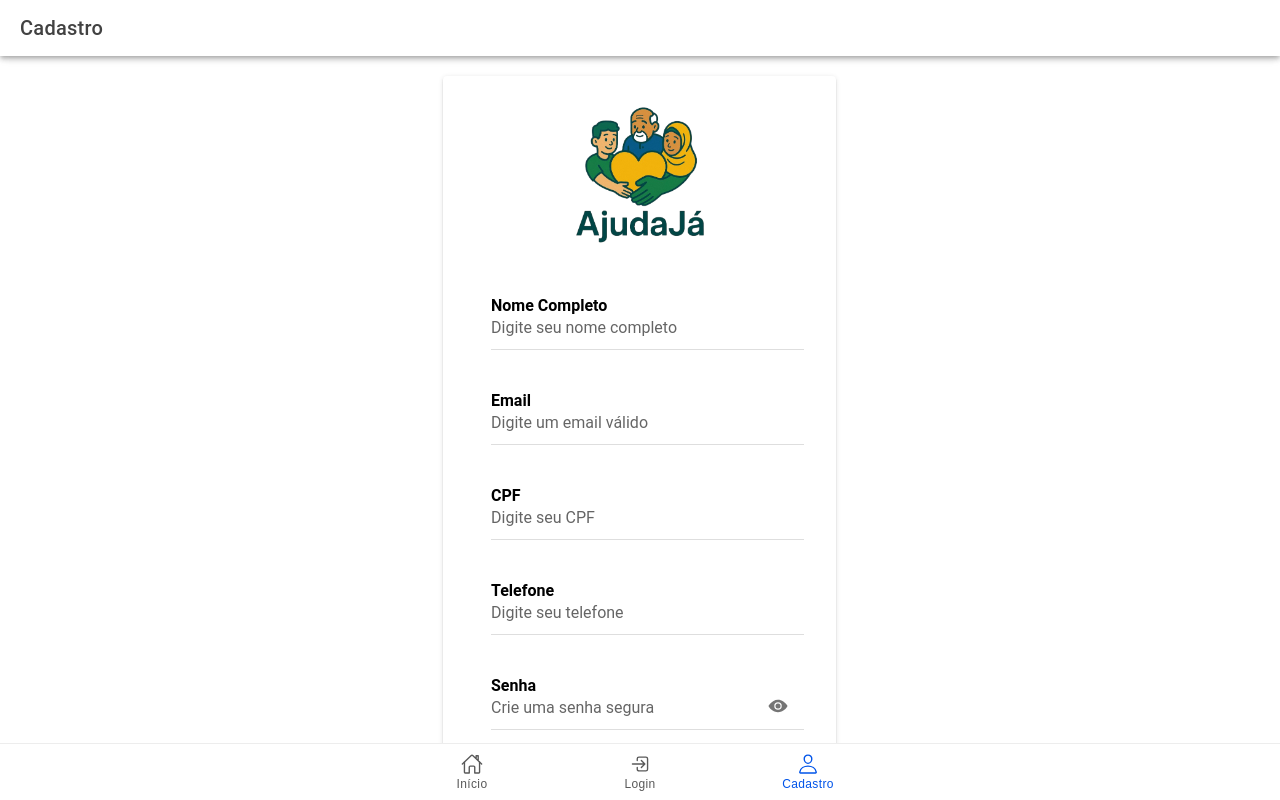
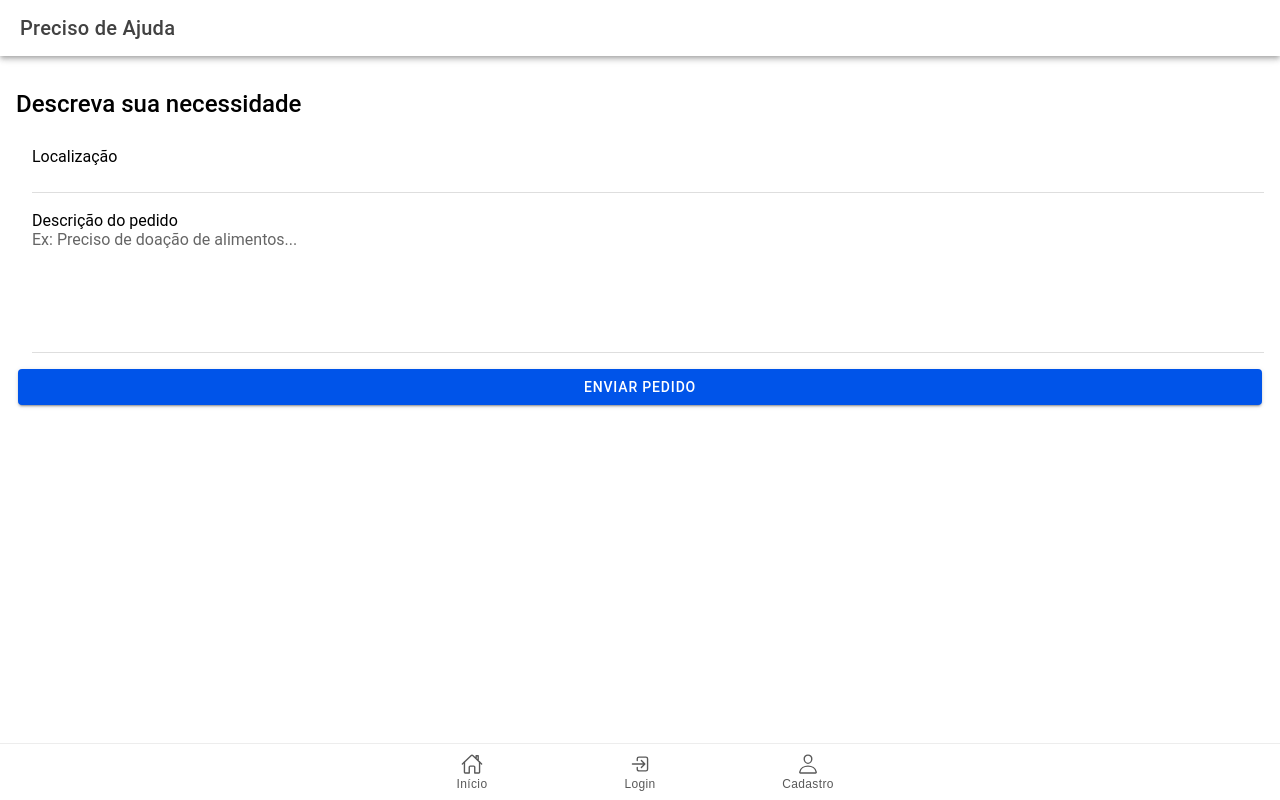
Before and after one commit to Elionay00/helpnow-solidarity-app-project, a React (Vite) app: page /preciso-de-ajuda in a window 1280 px wide. Before the commit this address led to /register. Built offline with nearby package versions, Linux system fonts and the light colour scheme.

Commit message:
Adiciona redirecionamento para as telas 'Quero Ajudar' e 'Preciso de ajuda'

```diff
--- a/src/App.tsx
+++ b/src/App.tsx
@@ -39,6 +39,11 @@ import './theme/variables.css';
 //inport para o mapa
 import Feed from './pages/Feed';
 
+import PrecisoDeAjuda from './pages/PrecisoDeAjuda';
+
+import QueroAjudar from './pages/QueroAjudar';
+
+
 
 // Configura o Ionic React
 setupIonicReact();
@@ -66,6 +71,11 @@ const App: React.FC = () => (
           <Route exact path="/home" component={Home} />
            {/*Feed do mapa */}
           <Route path="/feed" component={Feed} exact />
+
+          <Route exact path="/preciso-de-ajuda" component={PrecisoDeAjuda} />
+          <Route path="/quero-ajudar" component={QueroAjudar} exact />
+
+
 
 
           {/* Redirecionamento padrão: se ninguém acessar uma rota específica, vá para /register */}
--- a/src/pages/Home.tsx
+++ b/src/pages/Home.tsx
@@ -13,7 +13,7 @@ import { useHistory } from 'react-router-dom';
 import { Swiper, SwiperSlide } from 'swiper/react';
 import SwiperCore, { Autoplay, Pagination } from 'swiper';
 
-// Ativa os módulos
+// Ativa os módulos do Swiper
 SwiperCore.use([Autoplay, Pagination]);
 
 // CSS do Swiper
@@ -23,12 +23,24 @@ import 'swiper/css/pagination';
 const Home: React.FC = () => {
   const history = useHistory();
 
+  // Redireciona para a tela de login
   const goToLogin = () => {
     history.push('/login');
   };
 
+  // Redireciona para a tela de cadastro
   const goToCadastro = () => {
     history.push('/cadastro');
+  };
+
+  // Redireciona para a área "Preciso de ajuda"
+  const goToPrecisoDeAjuda = () => {
+    history.push('/preciso-de-ajuda');
+  };
+
+  // ✅ NOVO: Redireciona para a área "Quero Ajudar"
+  const goToQueroAjudar = () => {
+    history.push('/quero-ajudar');
   };
 
   return (
@@ -41,20 +53,21 @@ const Home: React.FC = () => {
 
       <IonContent fullscreen className="ion-padding ion-text-center" style={{ paddingBottom: '40px', fontFamily: 'Poppins, sans-serif' }}>
 
-        {/* Logo opcional */}
+        {/* Logo do aplicativo */}
         <img
           src="/assets/logo-ajuda-ja.png"
           alt="Ajuda Já"
           style={{ width: '120px', margin: '20px auto' }}
         />
 
-        {/* Swiper Carrossel com estilo aprimorado */}
+        {/* Swiper carrossel com slides informativos */}
         <Swiper
           autoplay={{ delay: 2500 }}
           pagination={{ clickable: true }}
           loop={true}
           style={{ height: '240px', marginBottom: '30px' }}
         >
+          {/* Slide 1 - Boas-vindas */}
           <SwiperSlide
             onClick={goToLogin}
             style={{
@@ -69,14 +82,15 @@ const Home: React.FC = () => {
               borderRadius: '12px',
             }}
           >
-            <IonText className="fade-in">
-              <h2 className="title-slide">🙌 Bem-vindo ao Ajuda Já!</h2>
-              <p className="text-slide">Conectamos você com quem pode ajudar, rápido e fácil.</p>
+            <IonText>
+              <h2>🙌 Bem-vindo ao Ajuda Já!</h2>
+              <p>Conectamos você com quem pode ajudar, rápido e fácil.</p>
             </IonText>
           </SwiperSlide>
 
+          {/* Slide 2 - Preciso de ajuda */}
           <SwiperSlide
-            onClick={goToLogin}
+            onClick={goToPrecisoDeAjuda}
             style={{
               cursor: 'pointer',
               background: 'linear-gradient(135deg, #f093fb 0%, #f5576c 100%)',
@@ -89,14 +103,15 @@ const Home: React.FC = () => {
               borderRadius: '12px',
             }}
           >
-            <IonText className="fade-in">
-              <h2 className="title-slide">🚨 Precisa de ajuda?</h2>
-              <p className="text-slide">Peça agora e receba suporte imediato da comunidade.</p>
+            <IonText>
+              <h2>🚨 Precisa de ajuda?</h2>
+              <p>Peça agora e receba suporte imediato da comunidade.</p>
             </IonText>
           </SwiperSlide>
 
+          {/* ✅ Slide 3 - Quero ajudar (agora redireciona para /quero-ajudar) */}
           <SwiperSlide
-            onClick={goToCadastro}
+            onClick={goToQueroAjudar}
             style={{
               cursor: 'pointer',
               background: 'linear-gradient(135deg, #43e97b 0%, #38f9d7 100%)',
@@ -109,24 +124,27 @@ const Home: React.FC = () => {
               borderRadius: '12px',
             }}
           >
-            <IonText className="fade-in">
-              <h2 className="title-slide">💖 Quer ajudar?</h2>
-              <p className="text-slide">Faça a diferença na vida de alguém próximo de você.</p>
+            <IonText>
+              <h2>💖 Quer ajudar?</h2>
+              <p>Faça a diferença na vida de alguém próximo de você.</p>
             </IonText>
           </SwiperSlide>
         </Swiper>
 
-        {/* Botões de ação sem ícones */}
-        <IonButton expand="block" color="primary" onClick={goToLogin}>
+        {/* BOTÕES DE AÇÃO */}
+
+        <IonButton expand="block" color="primary" onClick={goToPrecisoDeAjuda}>
           Preciso de ajuda
         </IonButton>
 
-        <IonButton expand="block" color="success" onClick={goToCadastro} style={{ marginTop: 12 }}>
+        {/* ✅ Botão agora chama goToQueroAjudar */}
+        <IonButton expand="block" color="success" onClick={goToQueroAjudar} style={{ marginTop: 12 }}>
           Quero ajudar
         </IonButton>
+
         <IonButton expand="block" color="tertiary" routerLink="/feed" style={{ marginTop: 12 }}>
-  Ver pedidos
-</IonButton>
+          Ver pedidos
+        </IonButton>
 
       </IonContent>
     </IonPage>
--- /dev/null
+++ b/src/pages/PrecisoDeAjuda.tsx
@@ -0,0 +1,82 @@
+// src/pages/PrecisoDeAjuda.tsx
+
+import {
+  IonPage,
+  IonHeader,
+  IonToolbar,
+  IonTitle,
+  IonContent,
+  IonText,
+  IonButton,
+  IonTextarea,
+  IonInput,
+  IonItem,
+  IonLabel,
+  IonToast,
+  useIonToast
+} from '@ionic/react';
+import { useState } from 'react';
+
+const PrecisoDeAjuda: React.FC = () => {
+  const [descricao, setDescricao] = useState('');
+  const [localizacao, setLocalizacao] = useState('');
+  const [present] = useIonToast();
+
+  const handleEnviarPedido = () => {
+    if (!descricao || !localizacao) {
+      present({
+        message: 'Preencha todos os campos!',
+        duration: 2000,
+        color: 'danger'
+      });
+      return;
+    }
+
+    // Aqui você pode salvar no Firebase Firestore ou outro backend
+    present({
+      message: 'Pedido enviado com sucesso!',
+      duration: 2000,
+      color: 'success'
+    });
+
+    // Limpa os campos
+    setDescricao('');
+    setLocalizacao('');
+  };
+
+  return (
+    <IonPage>
+      <IonHeader>
+        <IonToolbar>
+          <IonTitle>Preciso de Ajuda</IonTitle>
+        </IonToolbar>
+      </IonHeader>
+      <IonContent className="ion-padding">
+        <IonText>
+          <h2>Descreva sua necessidade</h2>
+        </IonText>
+
+        <IonItem>
+          <IonLabel position="floating">Localização</IonLabel>
+          <IonInput value={localizacao} onIonChange={e => setLocalizacao(e.detail.value!)} />
+        </IonItem>
+
+        <IonItem>
+          <IonLabel position="floating">Descrição do pedido</IonLabel>
+          <IonTextarea
+            rows={6}
+            value={descricao}
+            onIonChange={e => setDescricao(e.detail.value!)}
+            placeholder="Ex: Preciso de doação de alimentos..."
+          />
+        </IonItem>
+
+        <IonButton expand="block" className="ion-margin-top" onClick={handleEnviarPedido}>
+          Enviar Pedido
+        </IonButton>
+      </IonContent>
+    </IonPage>
+  );
+};
+
+export default PrecisoDeAjuda;
--- /dev/null
+++ b/src/pages/QueroAjudar.tsx
@@ -0,0 +1,43 @@
+// src/pages/QueroAjudar.tsx
+
+import {
+  IonPage,
+  IonHeader,
+  IonToolbar,
+  IonTitle,
+  IonContent,
+  IonButton,
+  IonText,
+} from '@ionic/react';
+import { useHistory } from 'react-router-dom';
+
+const QueroAjudar: React.FC = () => {
+  const history = useHistory();
+
+  return (
+    <IonPage>
+      <IonHeader>
+        <IonToolbar color="success">
+          <IonTitle className="ion-text-center">Quero Ajudar</IonTitle>
+        </IonToolbar>
+      </IonHeader>
+
+      <IonContent className="ion-padding ion-text-center">
+        <IonText>
+          <h2>💖 Seja um herói para alguém!</h2>
+          <p>Cadastre-se como voluntário e veja os pedidos de ajuda próximos.</p>
+        </IonText>
+
+        <IonButton expand="block" color="primary" routerLink="/feed">
+          Ver pedidos de ajuda
+        </IonButton>
+
+        <IonButton expand="block" color="medium" onClick={() => history.goBack()} style={{ marginTop: 12 }}>
+          Voltar
+        </IonButton>
+      </IonContent>
+    </IonPage>
+  );
+};
+
+export default QueroAjudar;
```
